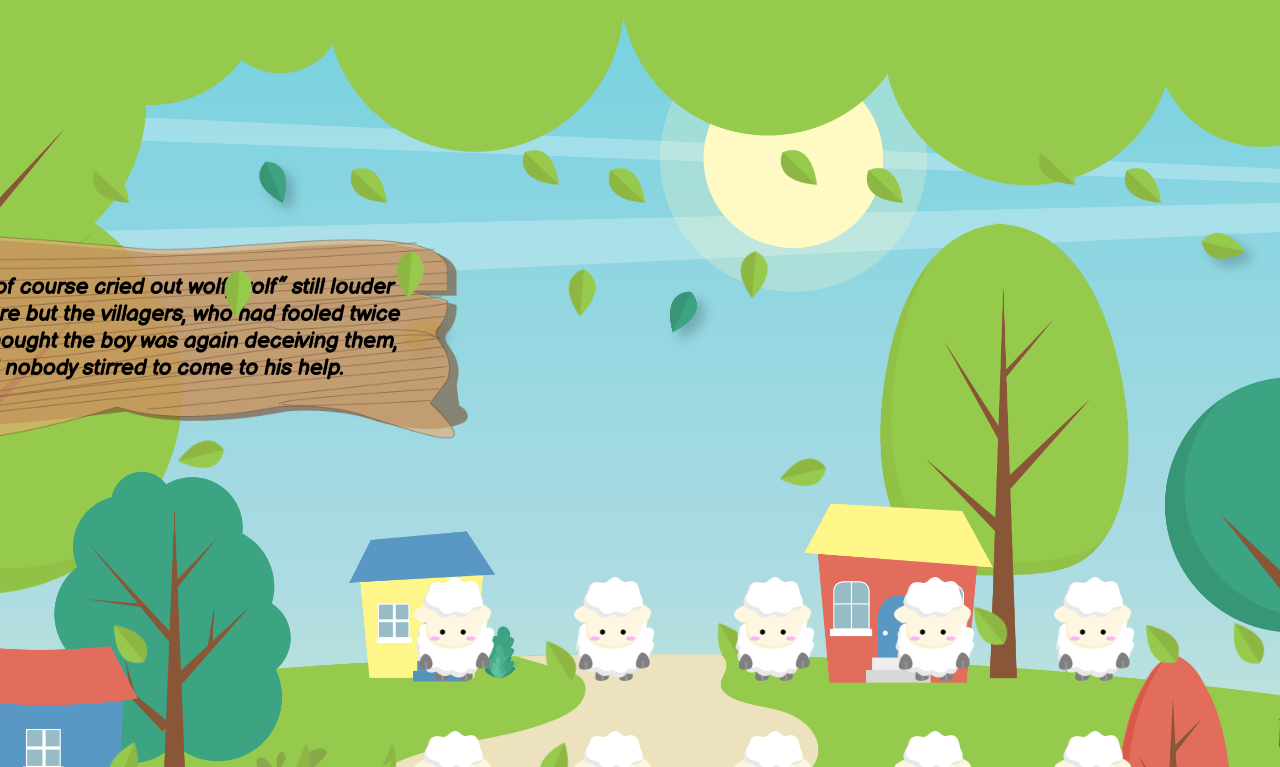
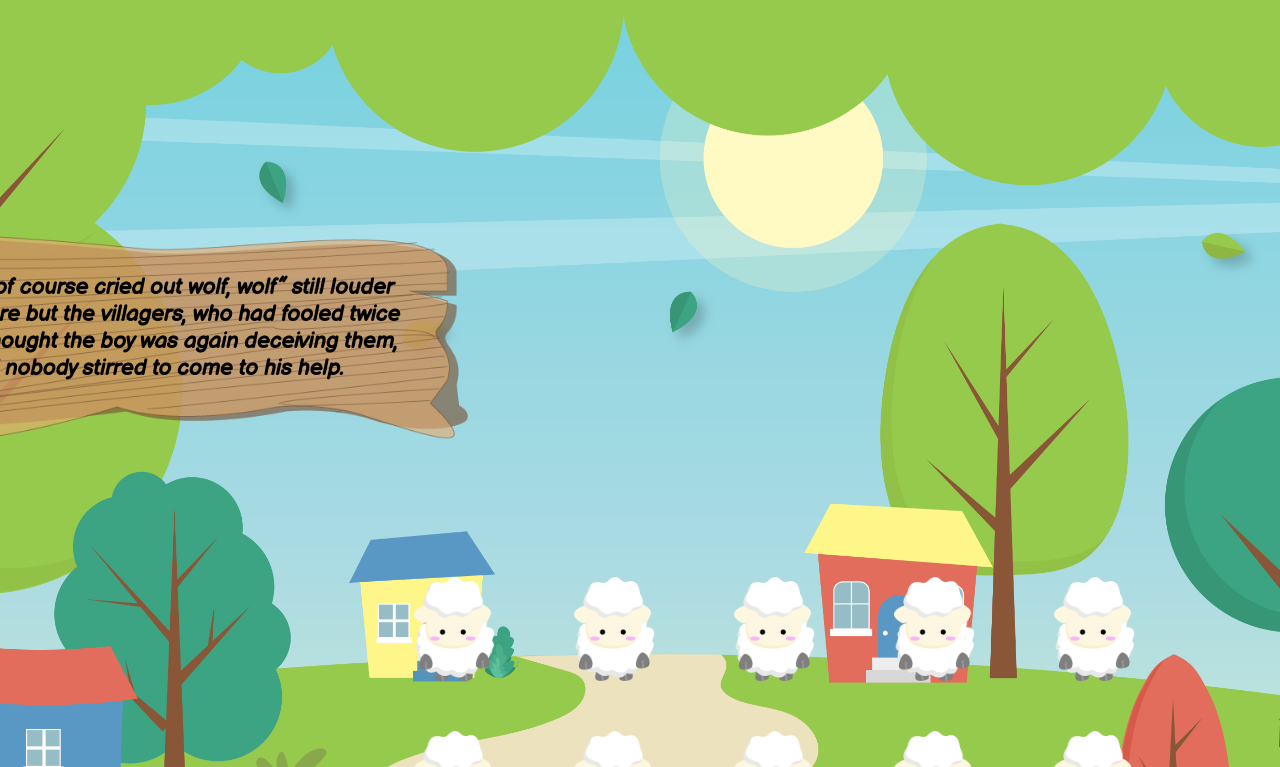
Before and after one commit to Hello-Ermine/helloermine-web-3-shepherdBoy, a React (Create React App) app: page / in a window 1280 px wide. Shown: the part 6333-7100 px from the top of the page. Built offline with nearby package versions, Linux system fonts and the light colour scheme.

Commit message:
update leaves

```diff
--- a/src/index.css
+++ b/src/index.css
@@ -33,7 +33,7 @@ body {
 }
 
 .loader {
-  top: 825%;
+  top: 950%;
   text-align: center;
   z-index: -1;
   position: absolute;
```
